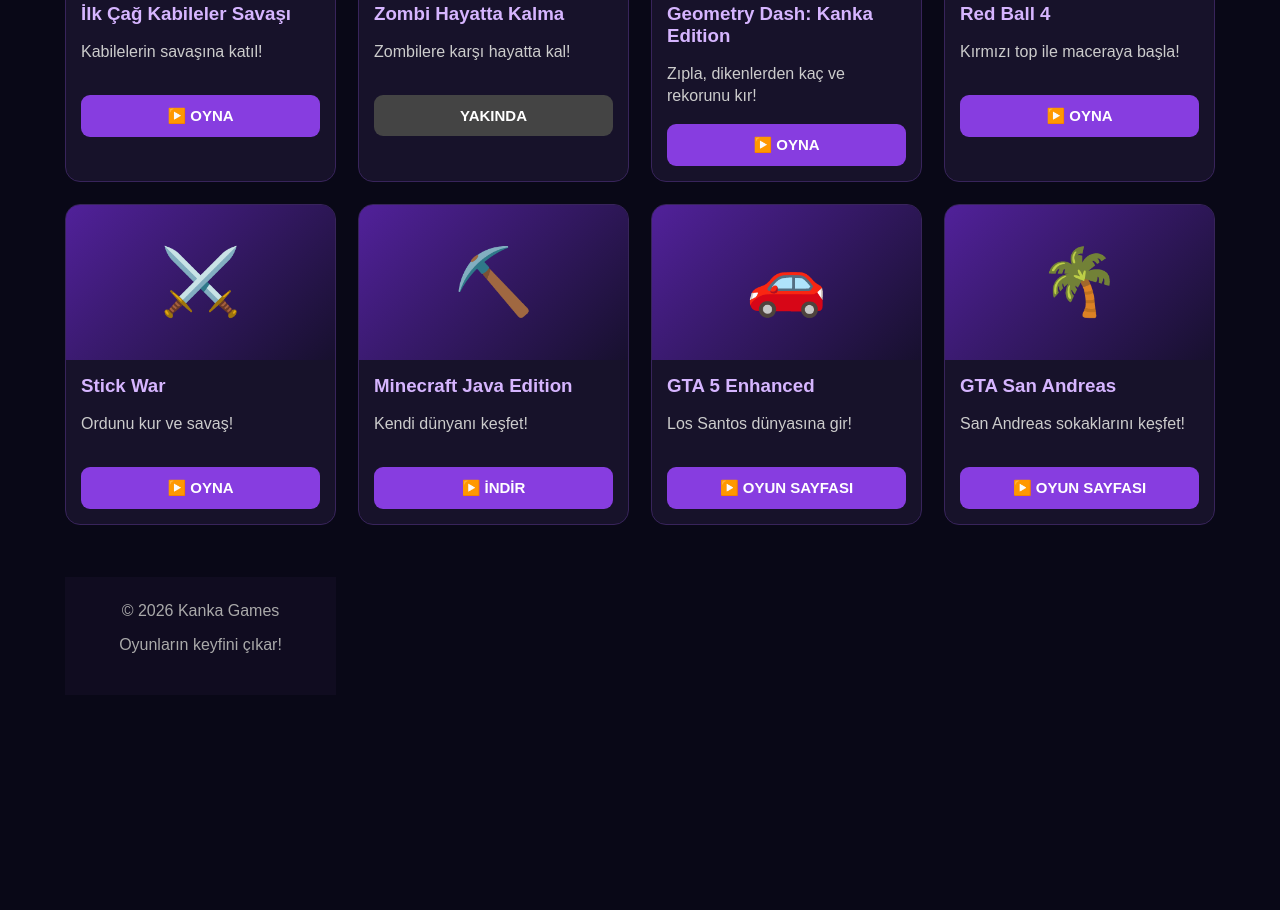
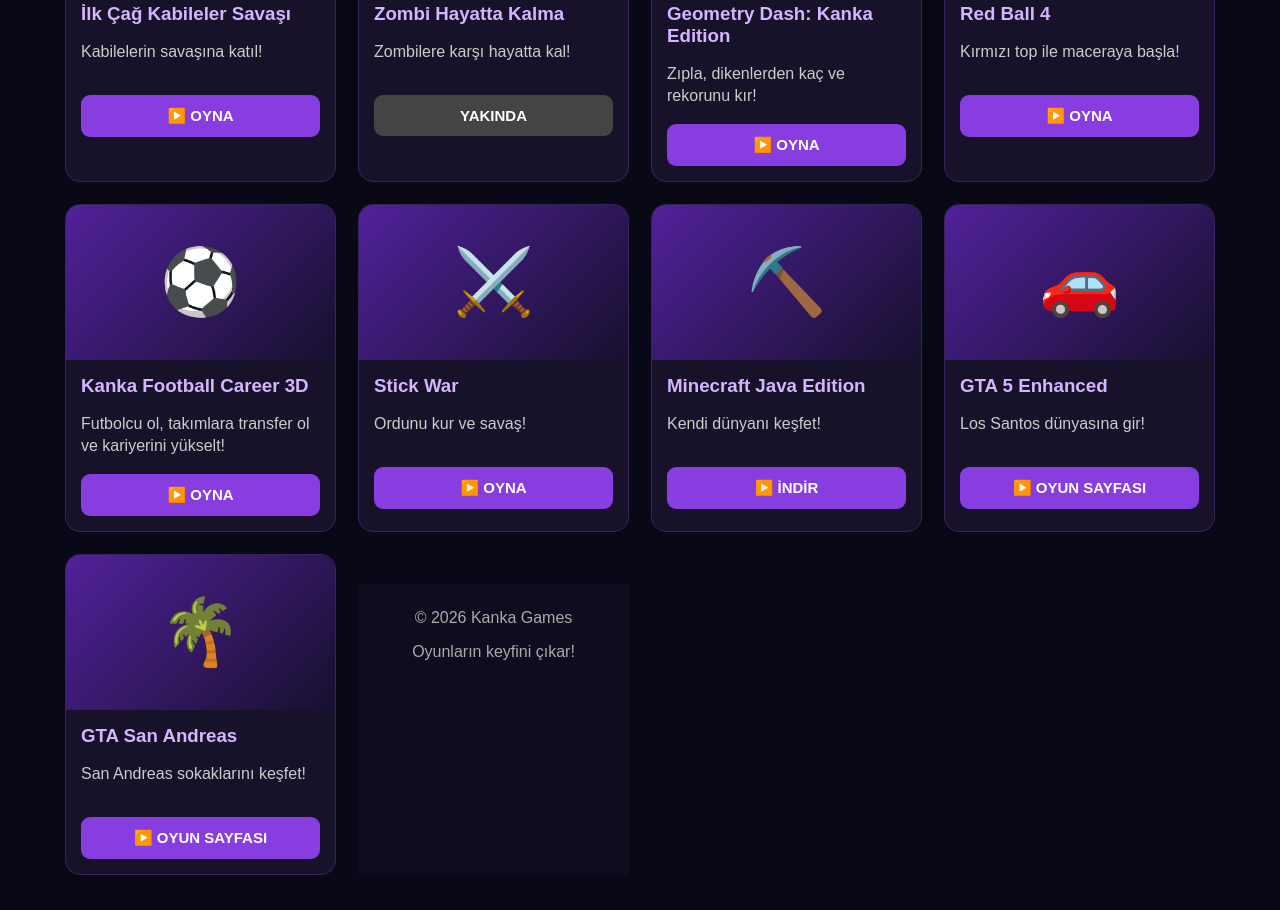
Before and after one commit to cabbarhalledecekmis4131-glitch/kanka-games, a plain HTML site: page index.html in a window 1280 px wide. Shown: the part 753-1663 px from the top of the page. Before the commit the page ends 1483 px from the top, so only its background shows below. Drawn offline with Linux system fonts and the light colour scheme.

Commit message:
Add Kanka Football Career 3D game section
Added a new game section for 'Kanka Football Career 3D' with description and play button.

```diff
--- a/index.html
+++ b/index.html
@@ -380,7 +380,17 @@ footer {
       </button>
     </div>
   </div>
-
+<div class="game" data-name="kanka football career 3d" data-category="sports">
+  <div class="cover">⚽</div>
+  <div class="info">
+    <h3>Kanka Football Career 3D</h3>
+    <p>Futbolcu ol, takımlara transfer ol ve kariyerini yükselt!</p>
+    <button class="play-button"
+      onclick="location.href='futbol-kariyer.html'">
+      ▶️ OYNA
+    </button>
+  </div>
+</div>
   <div class="game" data-name="stick war" data-category="action">
     <div class="cover">⚔️</div>
     <div class="info">
```
